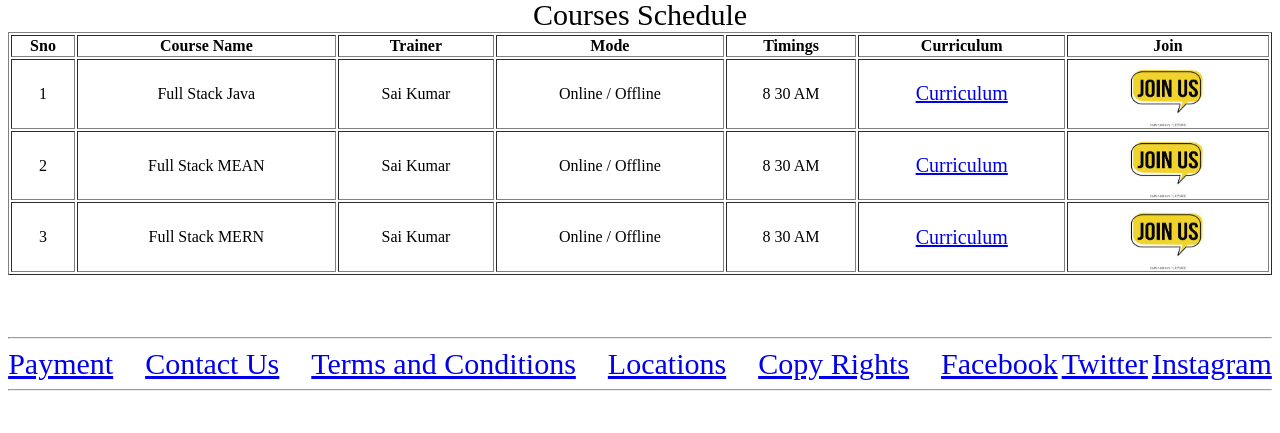
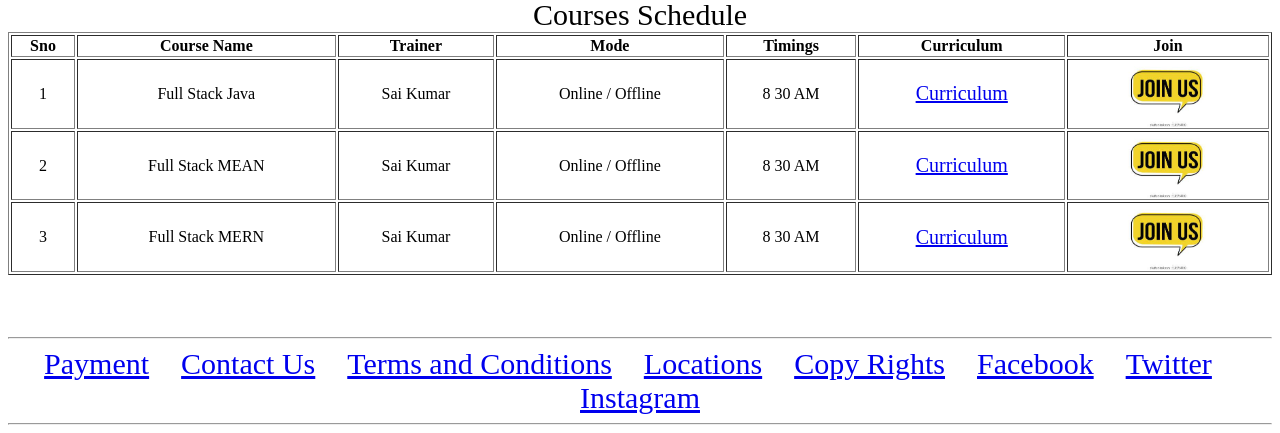
Before and after one commit to rithvikkothapalli/basic-web-page, a plain HTML site: page index.html in a window 1280 px wide. Shown: the part 699-1132 px from the top of the page. Before the commit the page ends 1098 px from the top, so only its background shows below. Drawn offline with Linux system fonts and the light colour scheme.

Commit message:
edited changes

```diff
--- a/index.html
+++ b/index.html
@@ -85,8 +85,8 @@
            <a href="register.html">Terms and Conditions</a> &nbsp;&nbsp;&nbsp;&nbsp;&nbsp;&nbsp;
            <a href="index.html">Locations</a> &nbsp;&nbsp;&nbsp;&nbsp;&nbsp;&nbsp;
            <a href="login.html">Copy Rights</a> &nbsp;&nbsp;&nbsp;&nbsp;&nbsp;&nbsp;
-           <a href="register.html">Facebook</a>
-           <a href="register.html">Twitter</a>
+           <a href="register.html">Facebook</a> &nbsp;&nbsp;&nbsp;&nbsp;&nbsp;&nbsp;
+           <a href="register.html">Twitter</a>&nbsp;&nbsp;&nbsp;&nbsp;&nbsp;&nbsp;
            <a href="register.html">Instagram</a> </center>
            <hr>
 
```
